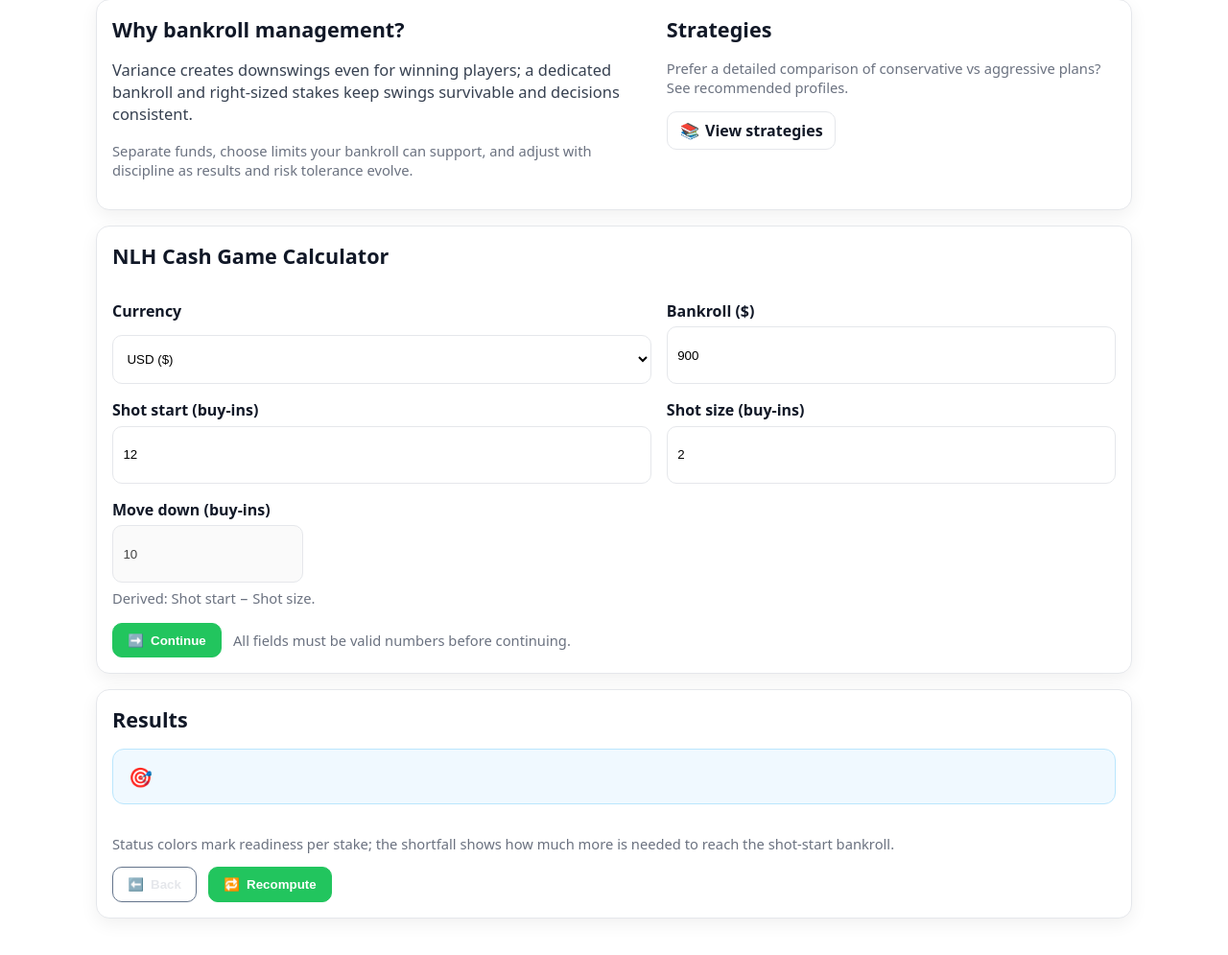
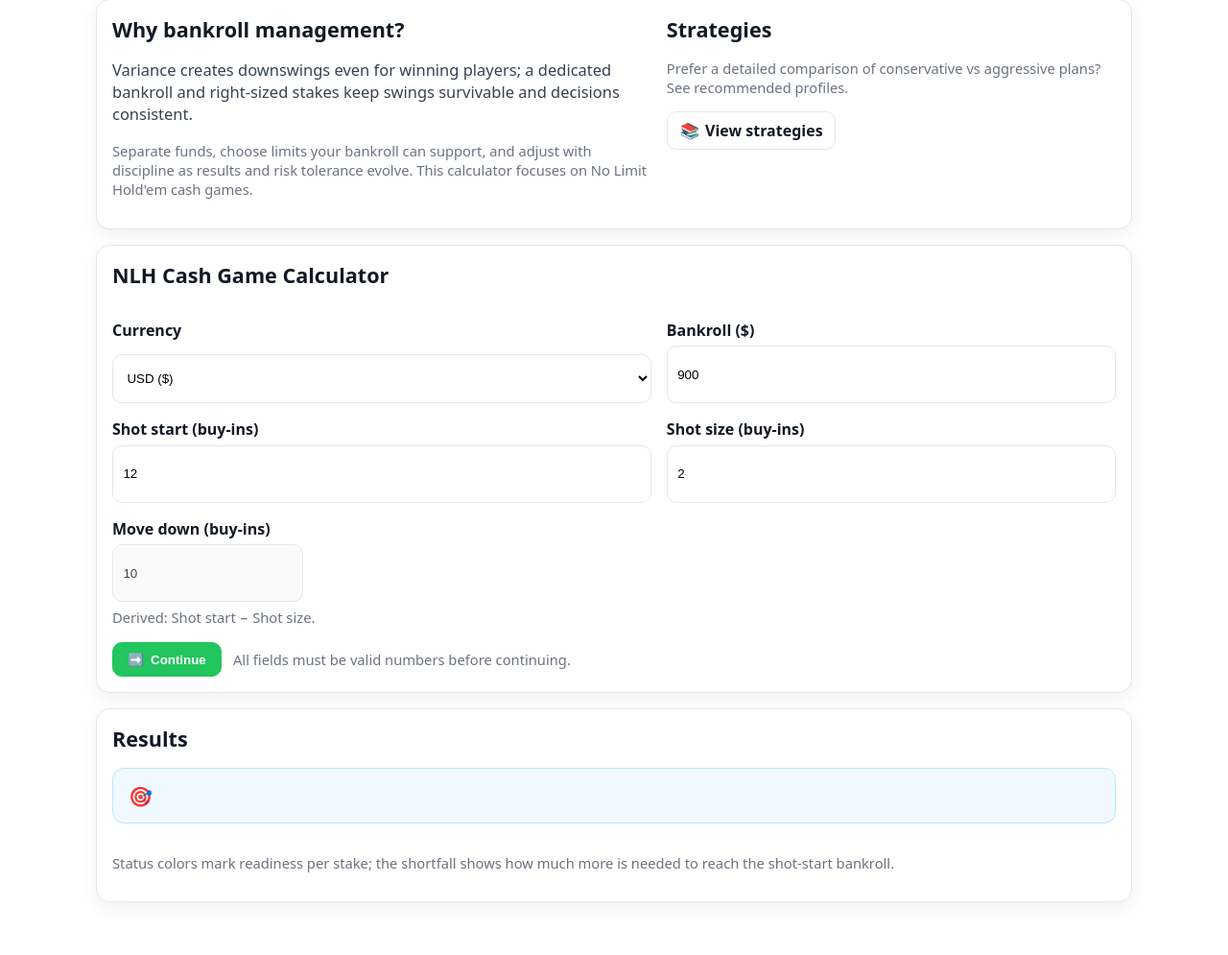
Before and after one commit to MarriedAt13/Poker-Bankroll, a plain HTML site: page index.html in a window 1280 px wide. Shown: the part 361-1356 px from the top of the page at 96% size. Drawn offline with Linux system fonts and the light colour scheme.

Commit message:
Update index.html

```diff
--- a/index.html
+++ b/index.html
@@ -173,7 +173,7 @@
         <div>
           <h2>Why bankroll management?</h2>
           <p class="lead">Variance creates downswings even for winning players; a dedicated bankroll and right‑sized stakes keep swings survivable and decisions consistent.</p>
-          <p class="muted">Separate funds, choose limits your bankroll can support, and adjust with discipline as results and risk tolerance evolve.</p>
+          <p class="muted">Separate funds, choose limits your bankroll can support, and adjust with discipline as results and risk tolerance evolve. This calculator focuses on No Limit Hold'em cash games.</p>
         </div>
         <div>
           <h2>Strategies</h2>
@@ -251,14 +251,6 @@
       </div>
       <table id="tbl" aria-describedby="tableHelp"></table>
       <p id="tableHelp" class="muted">Status colors mark readiness per stake; the shortfall shows how much more is needed to reach the shot‑start bankroll.</p>
-      <div class="row">
-        <button id="back" class="btn ghost" type="button">
-          <span class="emoji" aria-hidden="true">⬅️</span>Back
-        </button>
-        <button id="recompute" class="btn primary" type="button">
-          <span class="emoji" aria-hidden="true">🔁</span>Recompute
-        </button>
-      </div>
     </section>
   </main>
 
@@ -466,7 +458,6 @@
 
     // Live validation
     function onFieldInput() {
-      // Clear top box progressively if errors are fixed
       validateInputs();
       updateDerivedMoveDownDisplay();
     }
@@ -478,7 +469,7 @@
 
     $("continue").addEventListener("click", () => {
       const v = validateInputs();
-      if (!v.ok) return; // don't proceed until valid
+      if (!v.ok) return;
 
       setCurrencySymbol($("currency").value);
       SHOT_START_BI = v.shotStart;
@@ -487,7 +478,6 @@
 
       hide($("step1")); show($("step2"));
 
-      // Defensive parse for bankroll
       const brParsed = parseFloatSafe($("bankroll").value);
       const bankroll = (brParsed.ok && Number.isFinite(brParsed.value)) ? brParsed.value : 0;
       renderTable(bankroll);
```
